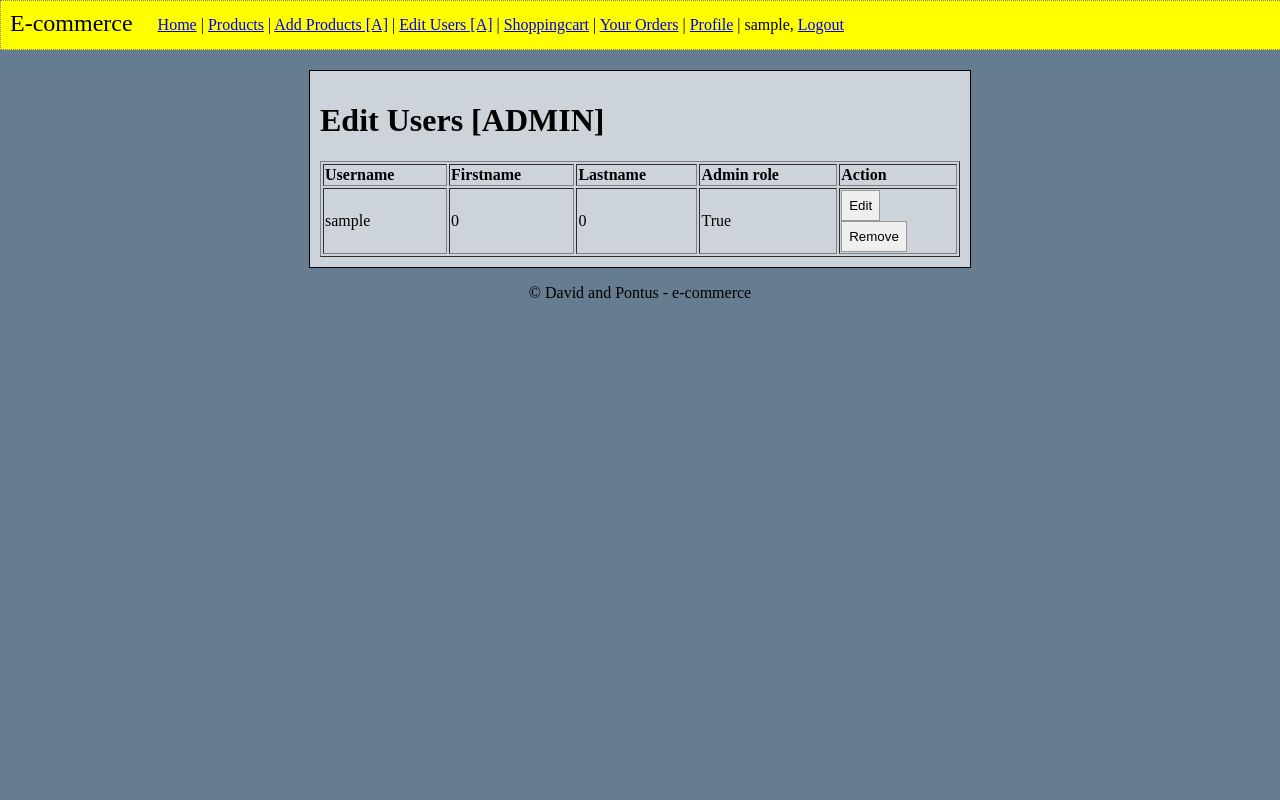
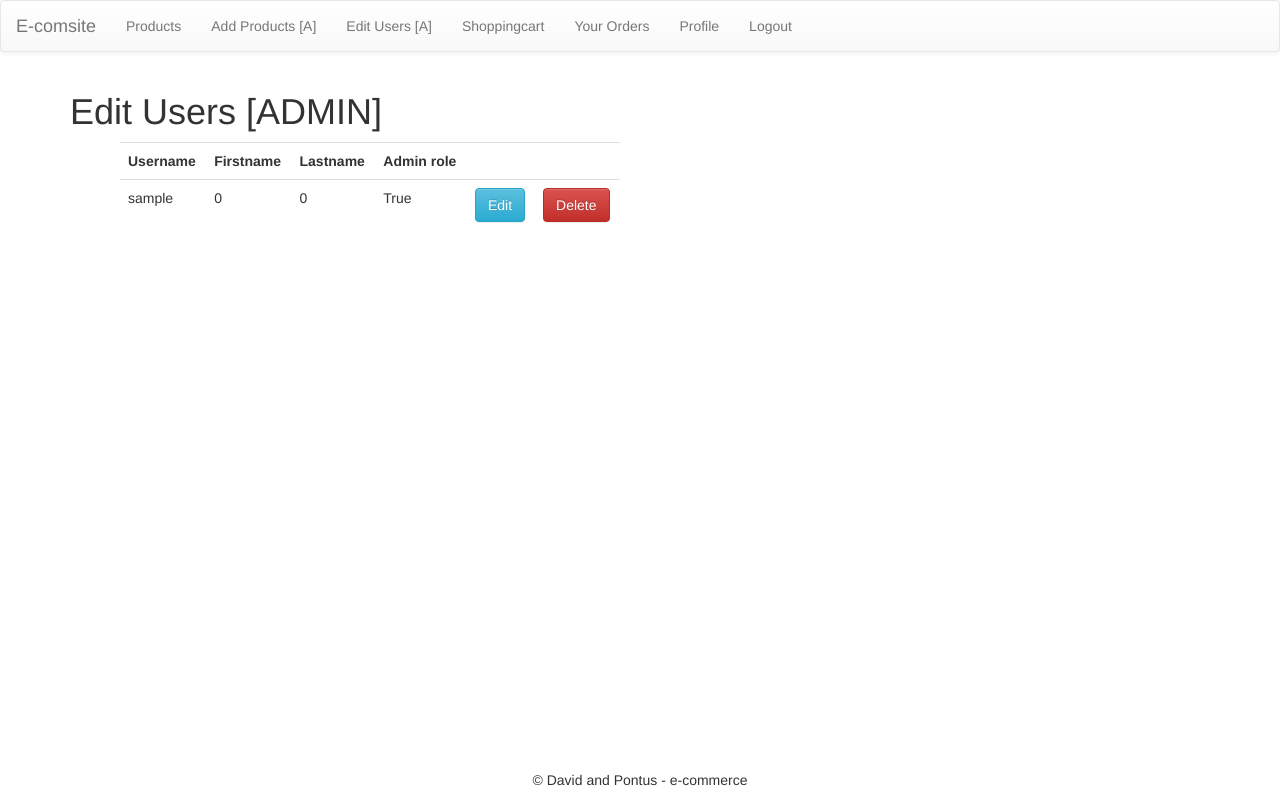
Before and after one commit to pottzer/Websys, a Django app: page /system/admin/edituser/ in a window 1280 px wide. Run offline with Django 3.2, Linux system fonts and the light colour scheme; the visitor is signed in with stand-in values (Sample User, id 1); data comes from the database, SQL or seed files in the repository; parts of the project's set-up code (start-up, migrations or seed data) failed here and were passed over; some libraries are stand-ins or nearby versions.

Commit message:
finished the CSS

```diff
--- a/ecomsite/settings.py
+++ b/ecomsite/settings.py
@@ -42,6 +42,9 @@ INSTALLED_APPS = (
     'generic',
     'orders',
     'shopping',
+
+#Bootstrap APPS
+# 	'bootstrap3',
 )
 
 AUTH_USER_MODEL = 'users.User'
--- a/goods/templates/goods/listProducts.html
+++ b/goods/templates/goods/listProducts.html
@@ -8,13 +8,15 @@
 {% block content %}
 <h1>Webshop</h1>
 <div>
-<table border=1" class="tb">
+<table class="table table-striped">
 	<tr>
 		<th>Product Name</th>
 		<th>Product ID</th>
 		<th>Stock</th>
 		<th>Price</th>
+		{% if user.is_authenticated %}
 		<th></th>
+		{% endif %}
 	</tr>
 		{% for product in products %}
 	<tr>
--- a/goods/views.py
+++ b/goods/views.py
@@ -24,8 +24,8 @@ class AddProductView(View):
 
 	def get(self, request, *args, **kwargs):
 		#Sends the form for the model Goods
-
-		return render(request, self.template_name,{'form': self.form_class, 'products': self.products})
+		p = Goods.objects.all()
+		return render(request, self.template_name,{'form': self.form_class, 'products': p})
 	def post(self, request, *args, **kwargs):
 		#Checks that the values in the form is valid and then saves it.
 		form = self.form_class(request.POST, request.FILES)
--- a/orders/templates/orders/listUserOrders.html
+++ b/orders/templates/orders/listUserOrders.html
@@ -3,7 +3,7 @@
 {% block content %}
 <h1>Your order history</h1>
 
-<table border="1">
+<table class="table table-striped">
 	<tr>
 		<td>Order number</td>
 		<td>Date</td>
--- a/shopping/templates/shopping/shoppingcart.html
+++ b/shopping/templates/shopping/shoppingcart.html
@@ -8,7 +8,7 @@
 {% block content %}
 <div>
 <h1>Shopping cart</h1>
-	<table border="1" class="tb">
+	<table class="table table-striped">
 		<tr>
 			<th>Product Name</th>
 			<th>Price</th>
--- a/static/base.css
+++ b/static/base.css
@@ -1,65 +1,29 @@
-body{
-	margin: 0px;
-	background-color: #667c91;
-	padding-bottom: 10px;
+table {
+	margin-left: 50px;
 }
-nav{
+.etc {
+	position: fixed;
+	bottom: 0;
 	width: 100%;
-	background-color: yellow;
-	border: 1px dotted grey;
-	max-height: 340px;
-	padding: 15px;
-	overflow-x: visible;
-	border-top: inset 0 1px 0 rgba(255,255,255,0.1);
-}
-
-navii{
-	width: 80%;
-	overflow: auto;
-	postion: absolute;
+	text-align: center;
 }
 input {
+	background-color: inherit;
 	display: block;
 	border: 1px solid #999;
 	padding: 7px;
+	font-family: 'monospace';
 }
 textarea {
+	background-color: inherit;
 	display: block;
 	width: 375px;
-	height:150px;
+	font-family: 'monospace';
+	height: 150px;
 }
 li {
 	list-style-type: none;
 }
-.content{
-	margin-left: auto;
-	margin-right: auto;
-	margin-top: 20px;
-	width: 50%;
-	min-width: 33em;
-	border: 1px solid black;
-	padding: 10px;
-	background-color: #ccd3da;
+button {
+	margin-top:10px;
 }
-.center{
-	margin-left: auto;
-	margin-right: auto;
-	width: 100%;
-}
-.ext {
-	width: 100%;
-	text-align: center;
-}
-.tb{
-	width: 100%;
-	max-width: 50em;
-	align: center;
-}
-
-.title_head{
-	float: left;
-	margin-right: 15px;
-	padding: 10px;
-	font-size: 150%;
-	position: relative;
-}
--- a/templates/base.html
+++ b/templates/base.html
@@ -1,33 +1,40 @@
 <!DOCTYPE html>
-{% load staticfiles %}
+
 <html>
 	<head>
 		{% load staticfiles %}
+		<link href="{% static "dist/css/bootstrap.min.css" %}" rel="stylesheet" media="screen">
+		<link href="{% static "dist/css/bootstrap.css" %}" rel="stylesheet" media="screen">
+		<link href="{% static "dist/css/bootstrap-theme.css" %}" rel="stylesheet" media="screen">
 		<link rel="stylesheet" type="text/css" href="{% static "base.css" %}">
 		{% block head%}{% endblock %}
 	</head>
 
 	<body>
-		<span class="title_head">E-commerce</span>
-		<nav>
-		<a href="{% url 'index' %}">Home</a> |
-		<a href="{% url 'goods:ListProductView' %}">Products</a>
-		{% if user.admin %}
-		|
-		<a href="{% url 'goods:AddProductView' %}">Add Products [A]</a> |
-		<a href="{% url 'users:editUser' %}">Edit Users [A]</a>
-		{% endif %}
-		{% if user.is_authenticated %}
-		|
-		<a href="{% url 'shopping:Shoppingcart' user.id %}">Shoppingcart</a> |
-		<a href="{% url 'orders:ListUserOrders' user %}">Your Orders</a> |
-		<a href="{% url 'users:user' user %}">Profile</a>		|
-		{{ user }}, <a href="{% url 'users:logout' %}">Logout</a>
-		{% endif %}
+
+		<nav class="navbar navbar-default">
+		<div class="navbar-header">
+			<a class="navbar-brand" href="{%url 'index'%}">E-comsite</a>
+		</div>
+		<div class="collapse navbar-collapse" id="bs-example-navbar-collapse-1">
+			<ul class="nav navbar-nav">
+				<li><a href="{% url 'goods:ListProductView' %}">Products</a></li>
+			{% if user.admin %}
+				<li><a href="{% url 'goods:AddProductView' %}">Add Products [A]</a></li>
+				<li><a href="{% url 'users:editUser' %}">Edit Users [A]</a></li>
+			{% endif %}
+			{% if user.is_authenticated %}
+				<li><a href="{% url 'shopping:Shoppingcart' user.id %}">Shoppingcart</a></li>
+				<li><a href="{% url 'orders:ListUserOrders' user %}">Your Orders</a></li>
+				<li><a href="{% url 'users:user' user %}">Profile</a></li>
+				<li><a href="{% url 'users:logout' %}">Logout</a></li>
+			{% endif %}
+			</ul>
 		</nav>
-	<div class="content">
+	<div class="container">
 		{% block content %}{% endblock %}
 	</div>
-	<div class="ext"><p>&copy; David and Pontus - e-commerce</p></div>
+	<div class="etc"><p>&copy; David and Pontus - e-commerce</p></div>
+
 	</body>
 </html>
--- a/users/templates/users/adminprofile.html
+++ b/users/templates/users/adminprofile.html
@@ -6,13 +6,13 @@
 <form action="" method="post">
 	{% csrf_token %}
 	{{ form.as_ul }}
-	<input type="submit" value="Apply" />
+	<button type="submit" value="Apply" class="btn btn-primary">Apply</button>
 </form>
 
 {% if user.admin %}
 	<h3>Shopping cart of {{customer.username}}</h3>
 
-	<table border="1" style="width:500px">
+	<table class="table table-striped">
 		<tr>
 			<th>Product Name</th>
 			<th>Price</th>
--- a/users/templates/users/listUser.html
+++ b/users/templates/users/listUser.html
@@ -2,14 +2,14 @@
 
 {% block content %}
 <h1>Edit Users [ADMIN]</h1>
-<div>
-<table border="1" class="tb">
+<div style="width:500px;">
+<table class="table" >
 	<tr>
-		<td><b>Username</b></td>
-		<td><b>Firstname</b></td>
-		<td><b>Lastname</b></td>
-		<td><b>Admin role</b></td>
-		<td><b>Action</b></td>
+		<th>Username</th>
+		<th>Firstname</th>
+		<th>Lastname</th>
+		<th>Admin role</th>
+		<th colspan="2"></th>
 	</tr>
 	{% for user in userlist %}
 		<tr>
@@ -20,11 +20,14 @@
 			<td>
 				<form action="{% url 'users:AdminEditUser' user.username %}" method="get">
 					{% csrf_token %}
-					<input type="submit" value="Edit">
+					<button type="submit" value="Edit" class="btn btn-info" style="margin-top:0px;">Edit</button>
 				</form>
+			</td>
+			<td>
 				<form action="{% url 'users:delUser' user.username %}" method="get">
 				{% csrf_token %}
-				<input type="submit" value="Remove">
+				<button type="submit" value"Remove" class="btn btn-danger" style="margin-top:0px;">	Delete
+				</button>
 				</form>
 			</td>
 		</tr>
```
Also changed, not shown: goods/templates/goods/addProduct.html (+6 -4 lines), goods/templates/goods/product.html (+8 -7 lines), orders/templates/orders/listUserOrderItems.html (+2 -6 lines), users/templates/users/createUser.html (+3 -5 lines), users/templates/users/index.html (+4 -5 lines), users/templates/users/profile.html (+8 -5 lines).
